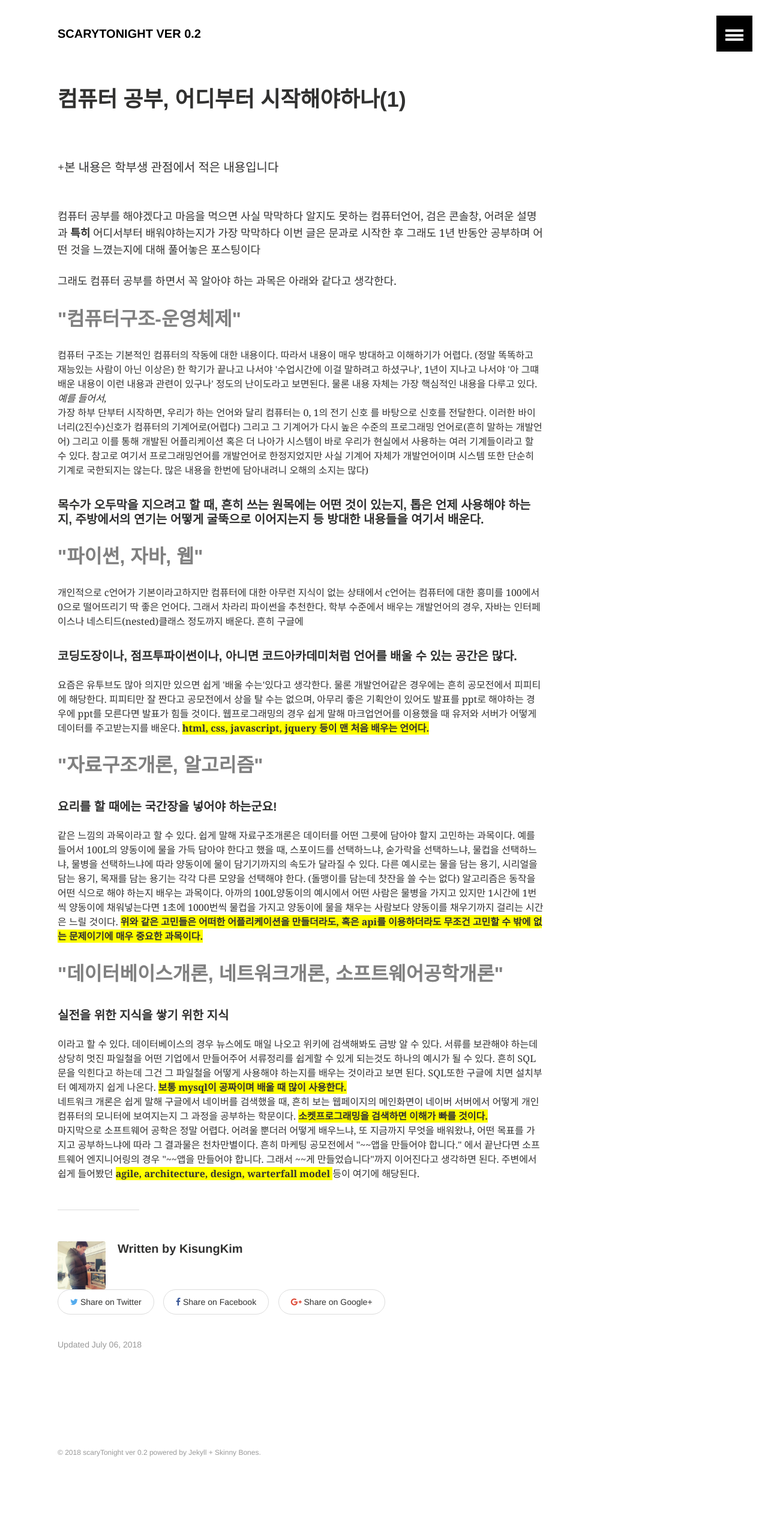
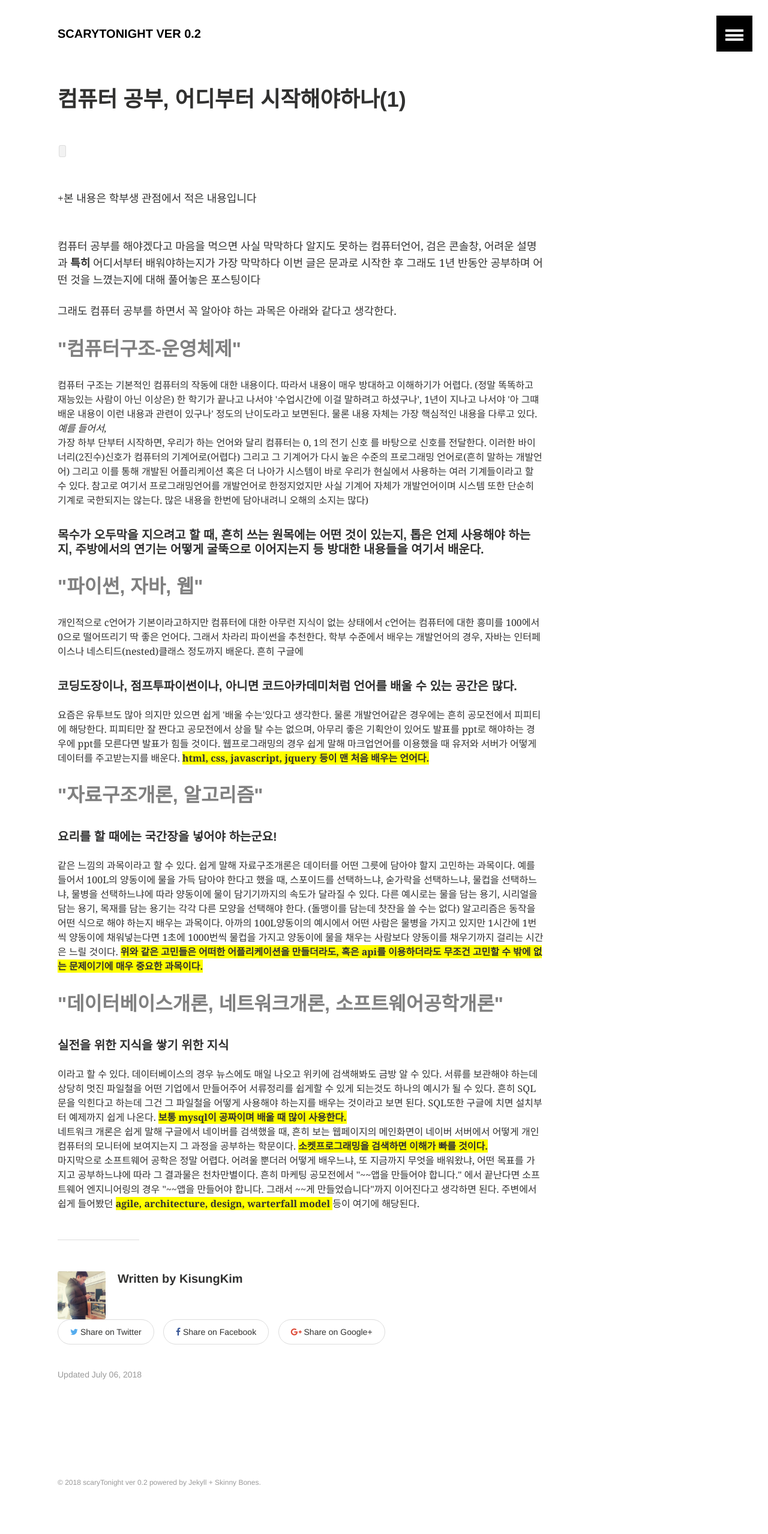
Before and after one commit to KisungKim/s, a Jekyll site: the page built from _posts/2018-07-06-BasicAboutComputer01.md, in a window 1280 px wide. Shown: the whole page at 60% size. Built offline with Jekyll 4.4.1, drawn with Linux system fonts in a browser that asks for light colours; before the commit the page ends 2508 px from its top, so only the background shows below that.

Commit message:
edit main

```diff
--- a/_posts/2018-07-06-BasicAboutComputer01.md
+++ b/_posts/2018-07-06-BasicAboutComputer01.md
@@ -2,6 +2,9 @@
 layout: article
 title: "컴퓨터 공부, 어디부터 시작해야하나(1)"
 ---
+
+
+<code></code>
 
 
 <br/>
```
